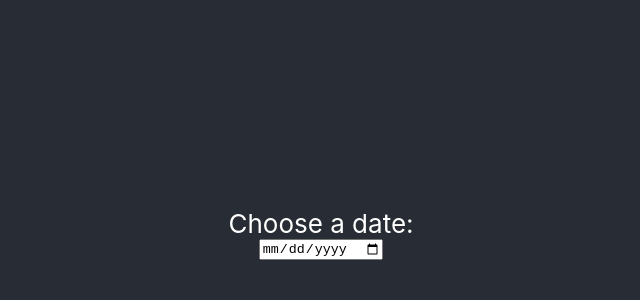
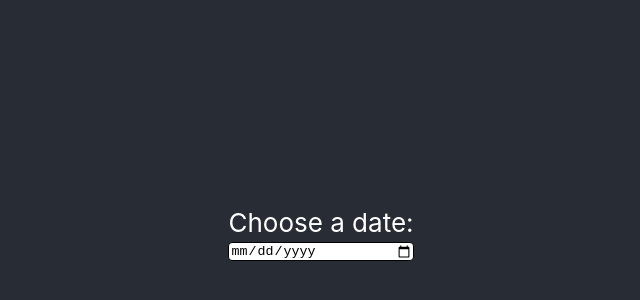
Before and after one commit to guillaumelengrand/datapred-test, a React (Create React App) app: page / in a window 1280 px wide. Shown: the part 166-466 px from the top of the page, without its empty margins (319-959 px from the left). Built offline with nearby package versions, Linux system fonts and the light colour scheme.

Commit message:
Fix: add some refactor and css

```diff
--- a/src/App.css
+++ b/src/App.css
@@ -13,6 +13,17 @@
     color: white;
 }
 
+.form {
+    display: flex;
+    flex-direction: column;
+    gap: 0.25rem;
+    padding: 1rem 0;
+}
+.form input {
+    border: 1px solid black;
+    border-radius: 0.25rem;
+}
+
 th,
 td {
     border: 1px solid white;
--- a/src/App.js
+++ b/src/App.js
@@ -9,11 +9,11 @@ function App() {
 
     // Methods
     const fetchFromDate = async date => {
-        let jsDate = new Date(date).toISOString().replace('.000', '');
+        let isoDate = `${new Date(date).toISOString().split('.')[0]}Z`;
 
         try {
             const fetchRuns = await fetch(
-                `https://test-backend.i.datapred.com/without-auth/flows/1/runs?production_date=${jsDate}`,
+                `https://test-backend.i.datapred.com/without-auth/flows/1/runs?production_date=${isoDate}`,
                 {
                     headers: {
                         Accept: 'application/json',
@@ -24,13 +24,11 @@ function App() {
             );
 
             if (fetchRuns.ok) {
-                let runs = await fetchRuns.json();
-
-                let run = runs.results[0];
+                let run = (await fetchRuns.json()).results[0];
                 if (run.complete) {
                     setMsg(null);
 
-                    let fetchOutputs = await fetch(
+                    const fetchOutputs = await fetch(
                         `https://test-backend.i.datapred.com/without-auth/flows/1/runs/${run.id}/outputs`,
                         {
                             headers: {
@@ -41,9 +39,7 @@ function App() {
                         },
                     );
                     if (fetchOutputs.ok) {
-                        let outputs = await fetchOutputs.json();
-                        let output = outputs.results[0];
-                        console.log({outputs});
+                        let output = (await fetchOutputs.json()).results[0];
                         let fetchTrends = await fetch(
                             `https://test-backend.i.datapred.com/without-auth/flows/1/runs/${run.id}/outputs/${output.id}/trends`,
                             {
@@ -56,8 +52,9 @@ function App() {
                         );
                         if (fetchTrends.ok) {
                             let trends = await fetchTrends.json();
-                            console.log({trends});
                             setRunTrends(trends.results);
+                        } else {
+                            setMsg('No complete run for this date');
                         }
                     }
                 } else {
@@ -73,8 +70,10 @@ function App() {
     return (
         <div className="App">
             <div className="App-header">
-                <div>Choose a date:</div>
-                <input type="date" onChange={e => fetchFromDate(e.currentTarget.value)} />
+                <div className="form">
+                    <label htmlFor="datepicker">Choose a date:</label>
+                    <input id="datepicker" type="date" onChange={e => fetchFromDate(e.currentTarget.value)} />
+                </div>
                 {msg && <div>{msg}</div>}
 
                 {runTrends && !msg && (
@@ -89,7 +88,7 @@ function App() {
                             </thead>
                             <tbody>
                                 {runTrends.map(trend => (
-                                    <tr>
+                                    <tr key={trend.id}>
                                         <td>{formatDate(trend.horizon_date)}</td>
                                         <td>{trend.horizon_name}</td>
                                         <td>{trend.trend}</td>
```
